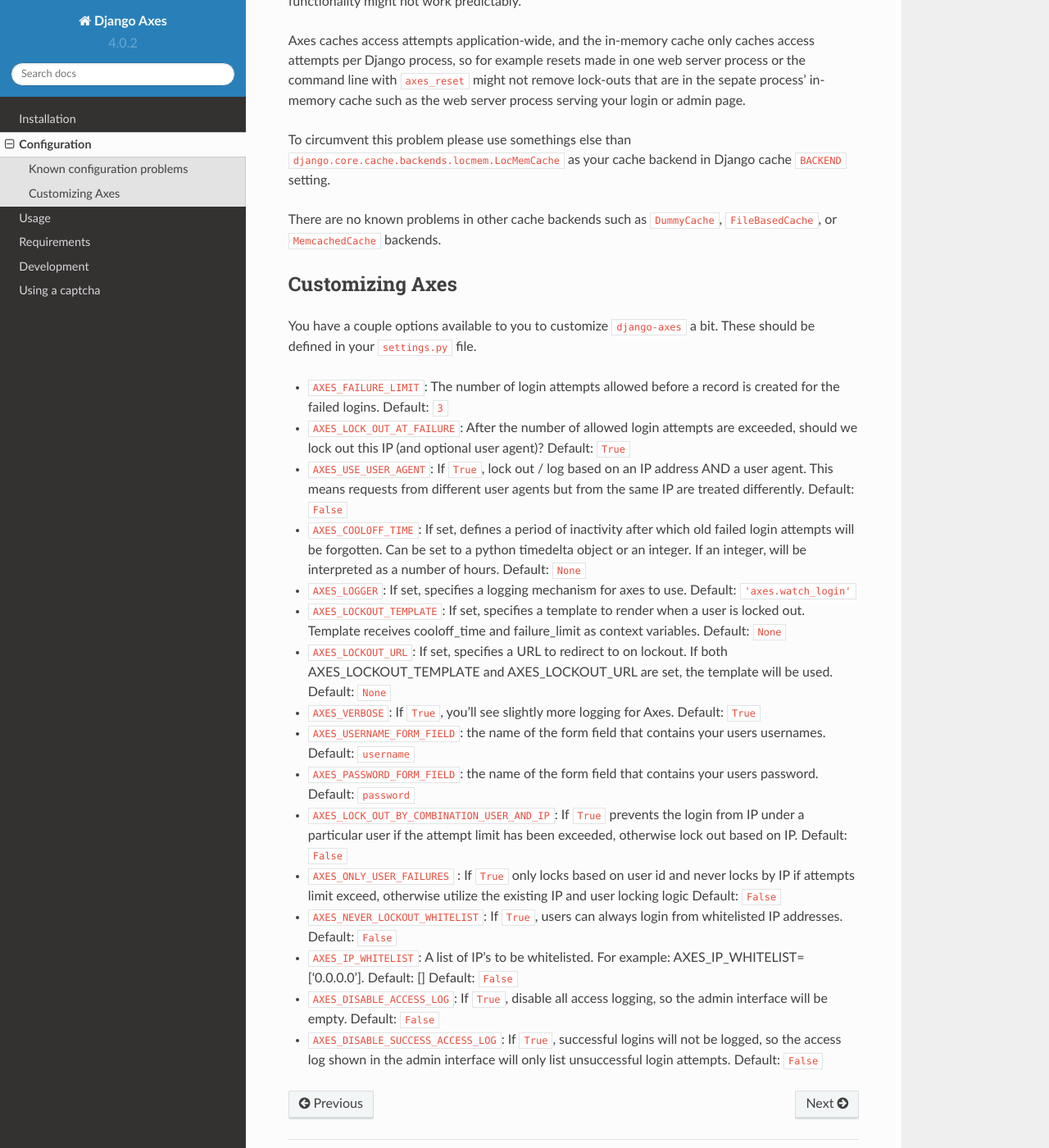
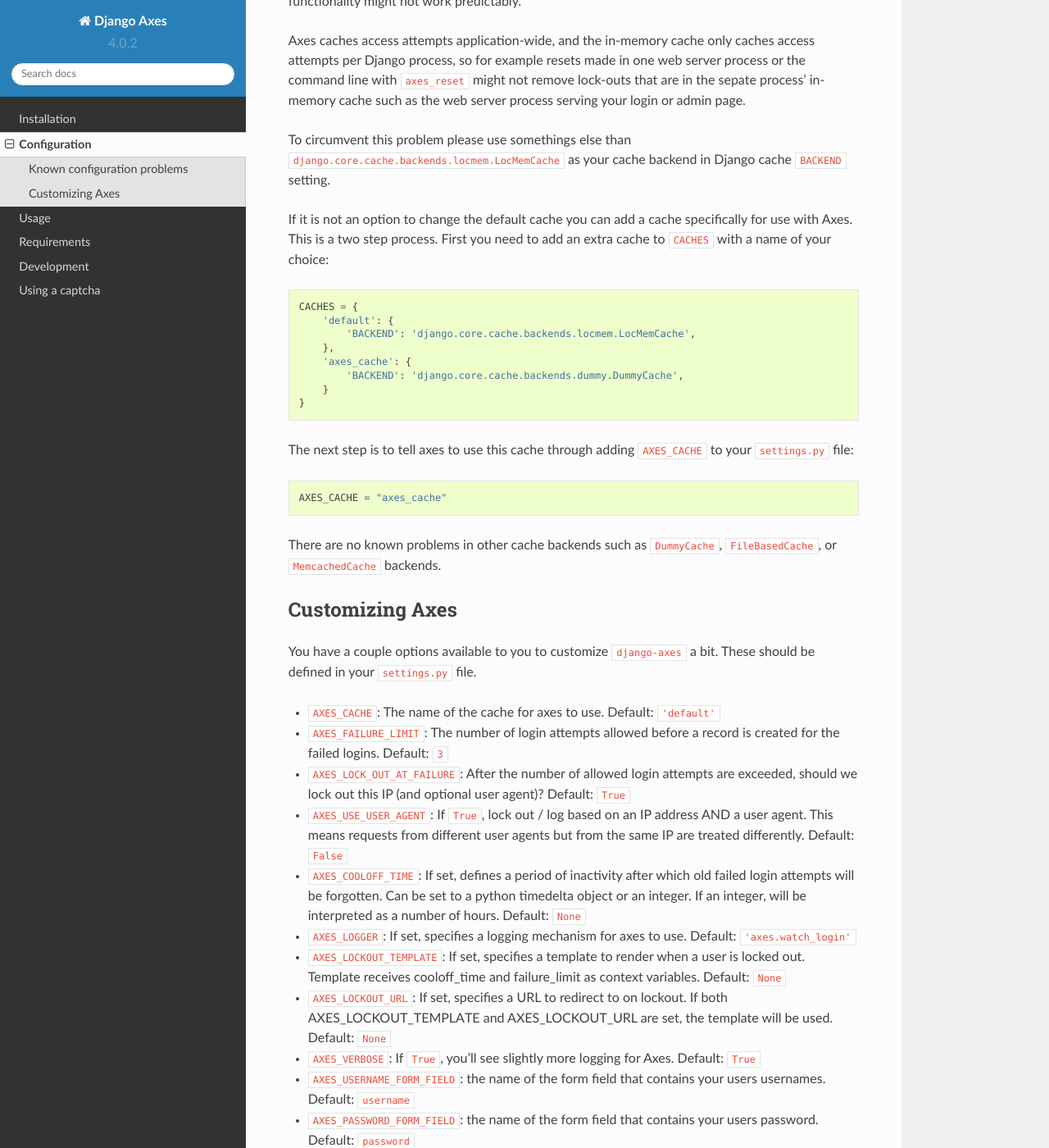
Before and after one commit to jazzband/django-axes, a Sphinx documentation site: the page built from docs/configuration.rst, in a window 1280 px wide and 1400 px high, scrolled down 567 px. Shown: the whole window at 82% size. Built offline with Sphinx 7.4.7 and the Read the Docs theme 2.0.0, drawn with Linux system fonts in a browser that asks for light colours.

Commit message:
Updated docs to include AXES_CACHE setting.

```diff
--- a/docs/configuration.rst
+++ b/docs/configuration.rst
@@ -34,6 +34,24 @@
 ``django.core.cache.backends.locmem.LocMemCache`` as your
 cache backend in Django cache ``BACKEND`` setting.
 
+If it is not an option to change the default cache you can add a cache
+specifically for use with Axes. This is a two step process. First you need to
+add an extra cache to ``CACHES`` with a name of your choice::
+
+    CACHES = {
+        'default': {
+            'BACKEND': 'django.core.cache.backends.locmem.LocMemCache',
+        },
+        'axes_cache': {
+            'BACKEND': 'django.core.cache.backends.dummy.DummyCache',
+        }
+    }
+
+The next step is to tell axes to use this cache through adding ``AXES_CACHE``
+to your ``settings.py`` file::
+
+    AXES_CACHE = "axes_cache"
+
 There are no known problems in other cache backends such as
 ``DummyCache``, ``FileBasedCache``, or ``MemcachedCache`` backends.
 
@@ -43,6 +61,8 @@
 You have a couple options available to you to customize ``django-axes`` a bit.
 These should be defined in your ``settings.py`` file.
 
+* ``AXES_CACHE``: The name of the cache for axes to use.
+  Default: ``'default'``
 * ``AXES_FAILURE_LIMIT``: The number of login attempts allowed before a
   record is created for the failed logins.  Default: ``3``
 * ``AXES_LOCK_OUT_AT_FAILURE``: After the number of allowed login attempts
```
